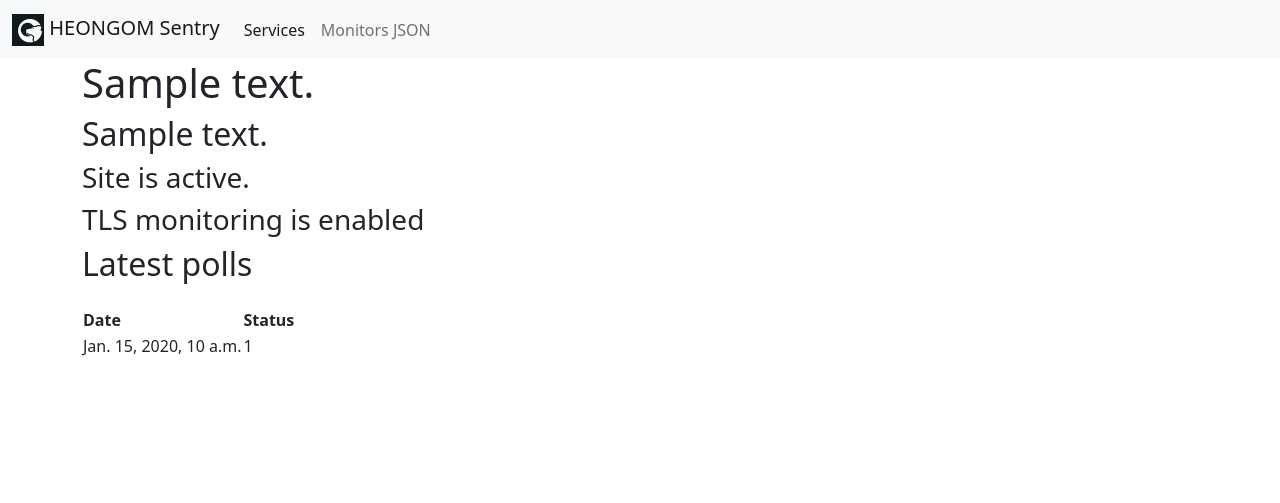
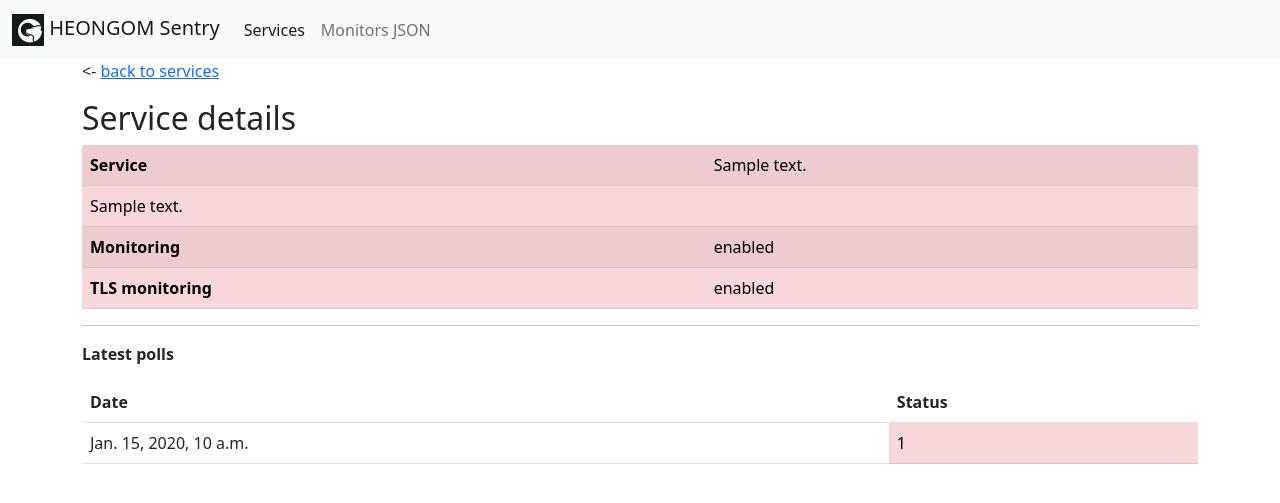
Before and after one commit to gugi9000/keongom, a Django app: page /1/ in a window 1280 px wide. Shown: the top 503 px of the page. Run offline with Django 4.2, Linux system fonts and the light colour scheme; tables that the repository leaves empty hold one stand-in row (values such as "Sample post").

Commit message:
update index and detail view with layout and details

```diff
--- a/keongom/services/templates/services/detail.html
+++ b/keongom/services/templates/services/detail.html
@@ -1,22 +1,45 @@
 {% extends 'services/layout.html' %}
 {% block content %}
-<h1>{{ service.name_text }}</h1>
-<h2>{{ service.description_text}}</h2>
-<h3>Site is {% if service.enabled_toggle %}active{% else %}passive{% endif %}.</h3>
-<h3>TLS monitoring is {% if service.tls_toggle %}en{% else %}dis{% endif %}abled</h3>
+<p>&lt;- <a href="/">back to services</a></p>
+<h2>Service details</h2>
+<table class="table
+{% if service.enabled_toggle %}
+    {% if service.poll_set.last.status_code == 200 %}table-success
+    {% else %}table-danger
+    {% endif %}
+{% else %}table-secondary
+{% endif %}
+ table-striped">
+    <tr>
+        <th>Service</th>
+        <td>{{ service.name_text }}</td>
+    </tr>
+    <tr>
+        <td colspan="2">{{ service.description_text }}</td>
+    </tr>
+    <tr>
+        <th>Monitoring</th>
+        <td>{% if service.enabled_toggle %}enabled{% else %}disabled{% endif %}</td>
+    </tr>
+    <tr>
+        <th>TLS monitoring</th>
+        <td>{% if service.tls_toggle %}en{% else %}dis{% endif %}abled</td>
+    </tr>
+</table>
 {% if service.poll_set.all %}
-<h2>Latest polls</h2>
-<pre>
-</pre>
-<table>
-    <tr>
-        <th>Date</th>
-        <th>Status</th>
+<hr/>
+<p><b>Latest polls</b></p>
+<table class="table table-hover">
+    <thead>
+        <tr>
+        <th scope="col">Date</th>
+        <th scope="col">Status</th>
     </tr>
+    </thead>
 {% for poll in service.poll_set.all %}
     <tr>
         <td>{{ poll.poll_date }}</td>
-        <td>{{ poll.status_code }}</td>
+        <td {% if poll.status_code == 200 %}class="table-success"{% else %}class="table-danger"{% endif %}>{{ poll.status_code }}</td>
     </tr>
 {% endfor %}
 </table>
--- a/keongom/services/templates/services/layout.html
+++ b/keongom/services/templates/services/layout.html
@@ -33,9 +33,6 @@
     {% block content %}
     {% endblock %}
   </div>
-  <pre></pre>
-  <div class="container">
-  </div>
     <script src="https://cdn.jsdelivr.net/npm/bootstrap@5.2.2/dist/js/bootstrap.bundle.min.js" integrity="sha384-OERcA2EqjJCMA+/3y+gxIOqMEjwtxJY7qPCqsdltbNJuaOe923+mo//f6V8Qbsw3" crossorigin="anonymous"></script>
   </body>
 </html>
--- a/keongom/services/views.py
+++ b/keongom/services/views.py
@@ -4,7 +4,7 @@ from .models import Service
 
 
 def index(request):
-    service_list = Service.objects.order_by("name_text")[:5]
+    service_list = Service.objects.filter(poll__isnull=False).distinct().order_by("name_text")
     context = {
         "service_list": service_list,
     }
@@ -14,7 +14,7 @@ def index(request):
 def detail(request, service_id):
     service = get_object_or_404(Service, pk=service_id)
     polls = service.poll_set.order_by("-poll_date")[:5]
-    return render(request, "services/detail.html", {"service": service, "poll:": polls})
+    return render(request, "services/detail.html", {"service": service, "pols:": polls})
 
 
 def polls(request, service_id):
```
Also changed, not shown: keongom/services/templates/services/index.html (+14 -3 lines).
